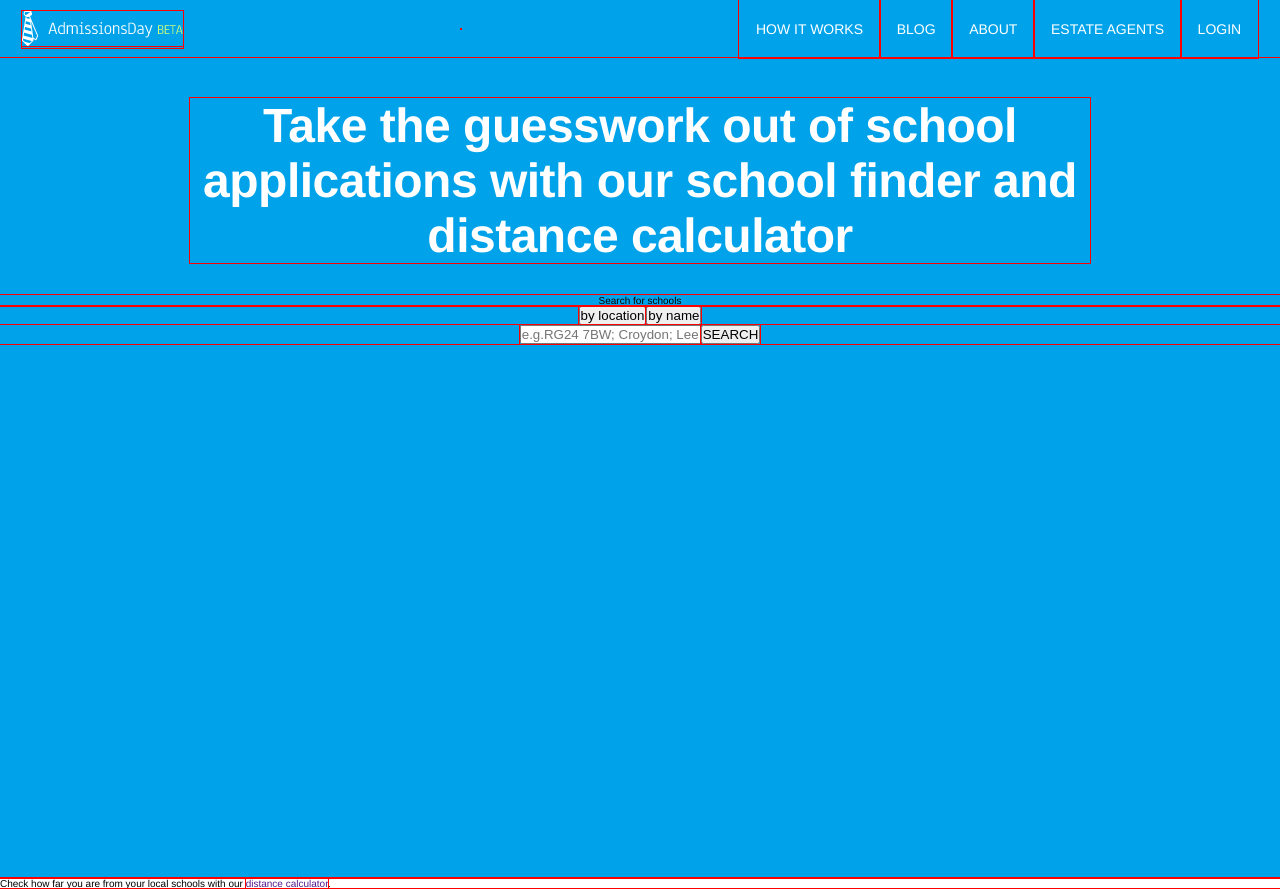
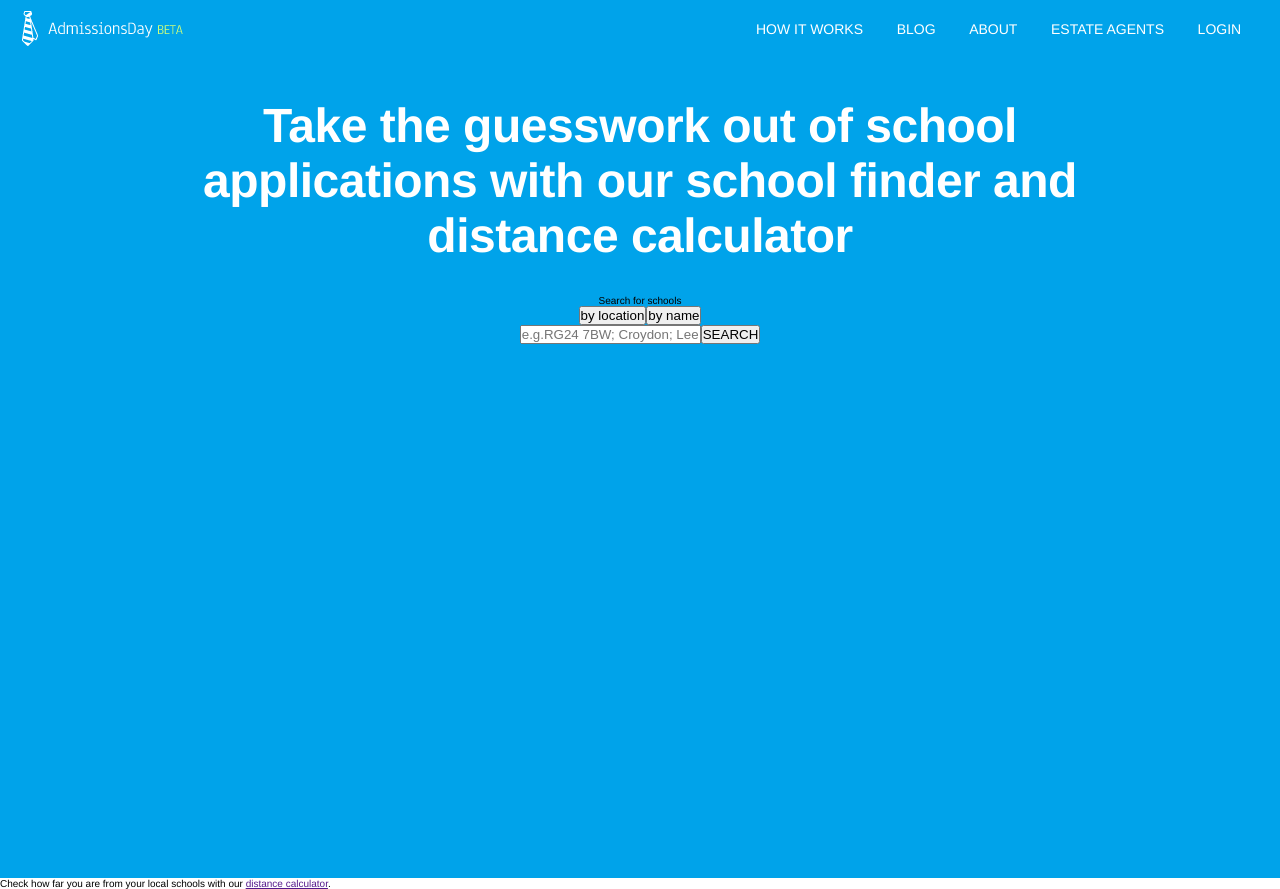
Before and after one commit to TORY-SKY/KITCHENHUB, a React (Vite) app: page / in a window 1280 px wide. Built offline with nearby package versions, Linux system fonts and the light colour scheme; a web font is replaced by a local one.

Commit message:
continuation

```diff
--- a/src/components/CSSFILE/Header.module.css
+++ b/src/components/CSSFILE/Header.module.css
@@ -1,6 +1,5 @@
 
 *{
-    outline: 1px solid red;
 }
 .HeaderSec{
     outline: red;
```
